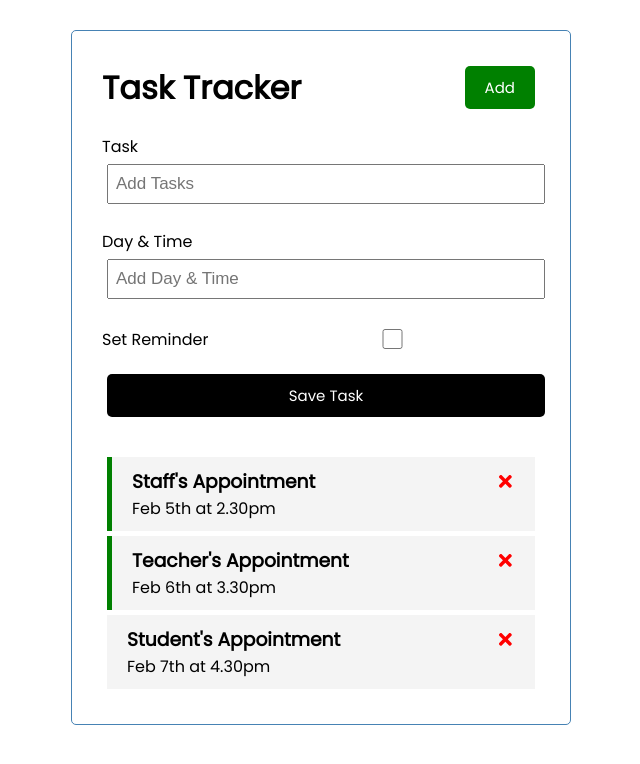
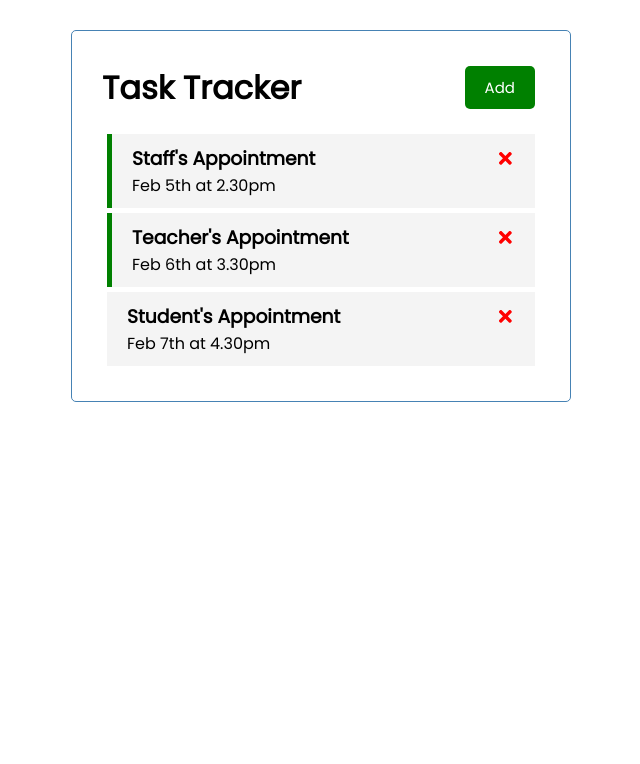
Before and after one commit to RifadhRFD/task-tracker-react, a React (Create React App) app: page / in a window 1280 px wide. Shown: the top 764 px of the page, without its empty margins (319-959 px from the left). Built offline with nearby package versions, Linux system fonts and the light colour scheme.

Commit message:
add task showing

```diff
--- a/src/App.js
+++ b/src/App.js
@@ -5,6 +5,7 @@ import AddTask from './components/AddTask';
 
 
 const App = () => {
+  const [showAddTask, setShowAdd] = useState(false)
   const [tasks, setTasks] = useState([
     //add datas
     {
@@ -31,6 +32,7 @@ const App = () => {
   //Add Task
   const addTask = (task) => {
     const id = Math.floor(Math.random() * 10000) + 1
+    console.log(id)
     const newTask = { id, ...task }
     setTasks([...tasks, newTask])
   }
@@ -51,7 +53,7 @@ const App = () => {
   return (
     <div className='container'>
       <Header/>
-      <AddTask onAdd={addTask} />
+      {showAddTask && <AddTask onAdd={addTask} />}
       {tasks.length > 0 ? (
       <Tasks tasks={tasks} onDelete={deleteTask} onToggle={toggleReminder} />
       ) : ( 'No Tasks To Show' )
```
